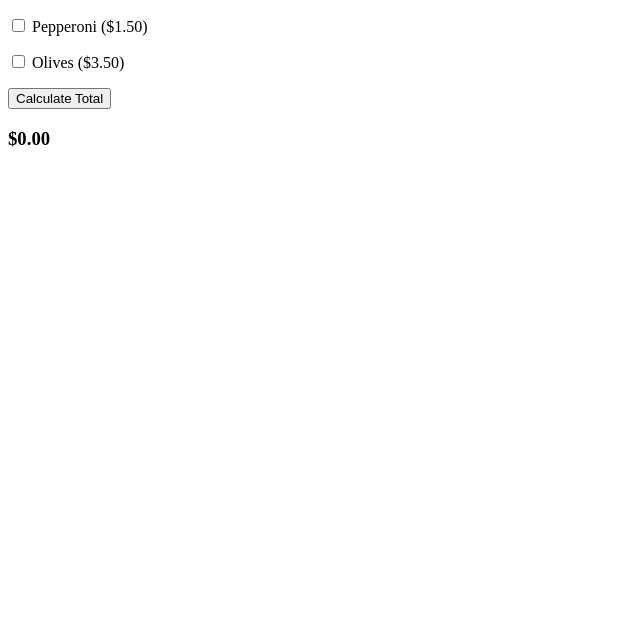
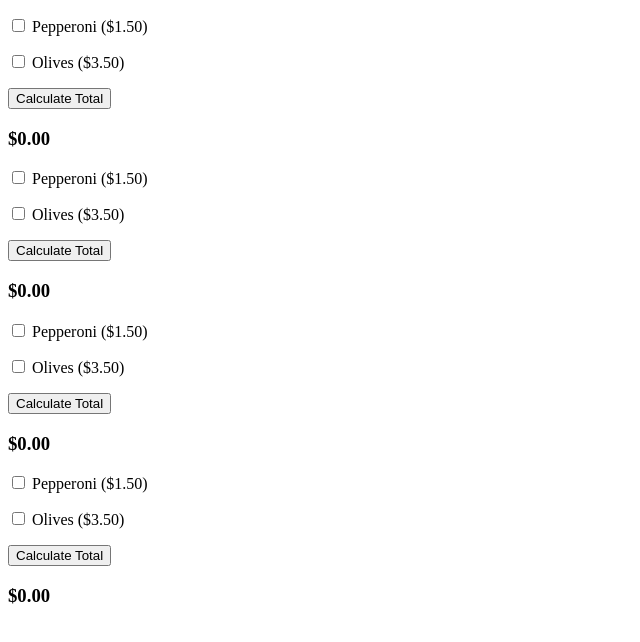
Before and after one commit to tsteelematc/components, an Angular app: page / in a window 1280 px wide. Shown: the top 642 px of the page, without its empty margins (0-640 px from the left). Built offline with nearby package versions, Linux system fonts and the light colour scheme.

Commit message:
Check
good

```diff
--- a/src/app/app.component.html
+++ b/src/app/app.component.html
@@ -1,3 +1,12 @@
 <div>
   <pizza-toppings></pizza-toppings>
 </div>
+<div>
+  <pizza-toppings></pizza-toppings>
+</div>
+<div>
+  <pizza-toppings></pizza-toppings>
+</div>
+<div>
+  <pizza-toppings></pizza-toppings>
+</div>
```
Also changed, not shown: 1 other file (tests, documents, lock files or other folders).
